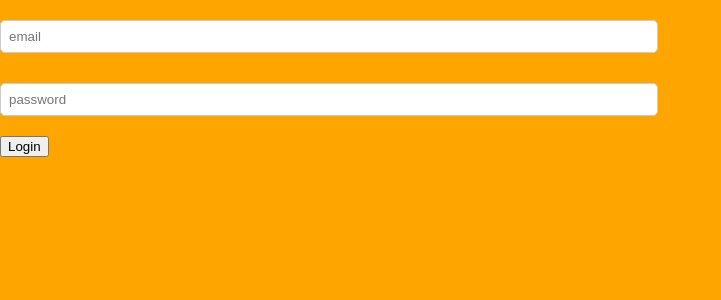
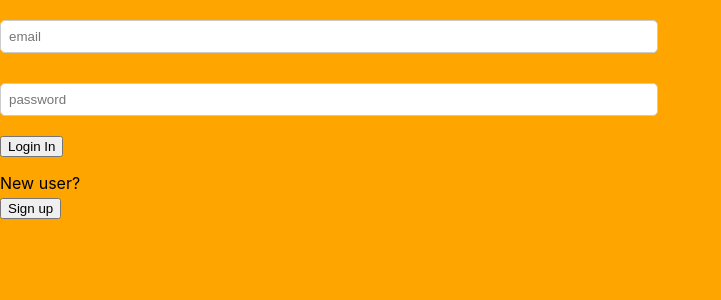
Before and after one commit to Arole01/LoginForm, a React (Create React App) app: page /login in a window 1280 px wide. Shown: the top 300 px of the page, without its empty margins (0-721 px from the left). Built offline with nearby package versions, Linux system fonts and the light colour scheme.

Commit message:
disableLoading

```diff
--- a/src/Pages/Login.js
+++ b/src/Pages/Login.js
@@ -1,6 +1,6 @@
-import React, { useContext } from 'react'
+import React, { useContext, useState } from 'react'
 import { AppContext } from './authContext'
-import { useNavigate } from 'react-router-dom'
+import { useNavigate, Link } from 'react-router-dom'
 // import validator
 import * as Yup from "yup"
 //import hook form
@@ -13,6 +13,7 @@ import "./Login.css"
 
 
 export const Login = () => {
+    const [loading,setLoading] = useState(false)
     const navigate = useNavigate()
     const {loginAuth} = useContext(AppContext)
 
@@ -35,7 +36,7 @@ const {handleSubmit,register,formState:{errors}
     // console.log ("data")
     const Submit = async (data) => {
         try {
-
+            setLoading(true)
             const response= await axios.post("https://davidbackend-ts7d.onrender.com/api/auth/login", data)
             console.log(response)
             loginAuth(response.data)
@@ -44,6 +45,8 @@ const {handleSubmit,register,formState:{errors}
         } catch (error) {
             console.log(error)
             toast.error(error.response?.data?.message)
+        } finally {
+            setLoading(false)
         }
     }
 
@@ -55,10 +58,11 @@ const {handleSubmit,register,formState:{errors}
                 {errors.email && <p style={{color:"red"}}>{errors.email.message}</p>}
                 <input className="pass" type='password' placeholder='password' {...register("password")}/>
                 {errors.password && <p style={{color:"red"}}>{errors.password.message}</p>}
-                <button className='submit' type='submit'>Login</button>
+                <button className='submit' type='submit' disabled={loading}>{loading? "Signing In": "Login In"} </button>
             </form>
 
-
+            <p>New user?
+                <Link to="/sign up"> <button className="btnnn">Sign up</button></Link></p>
         </div>
     )
 }
```
